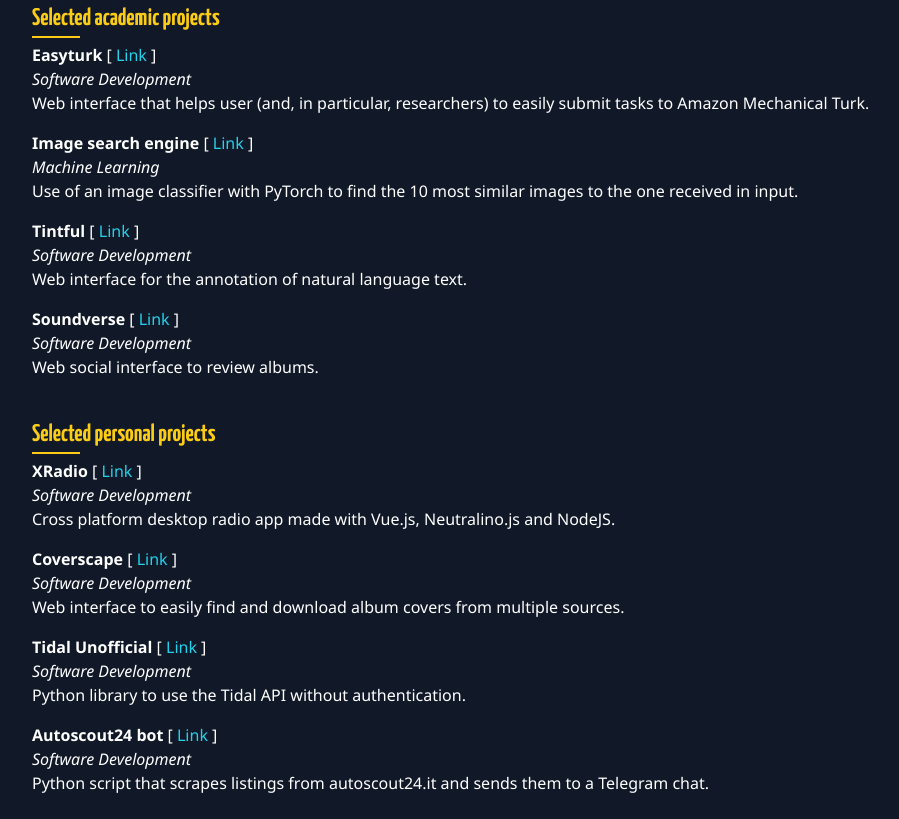
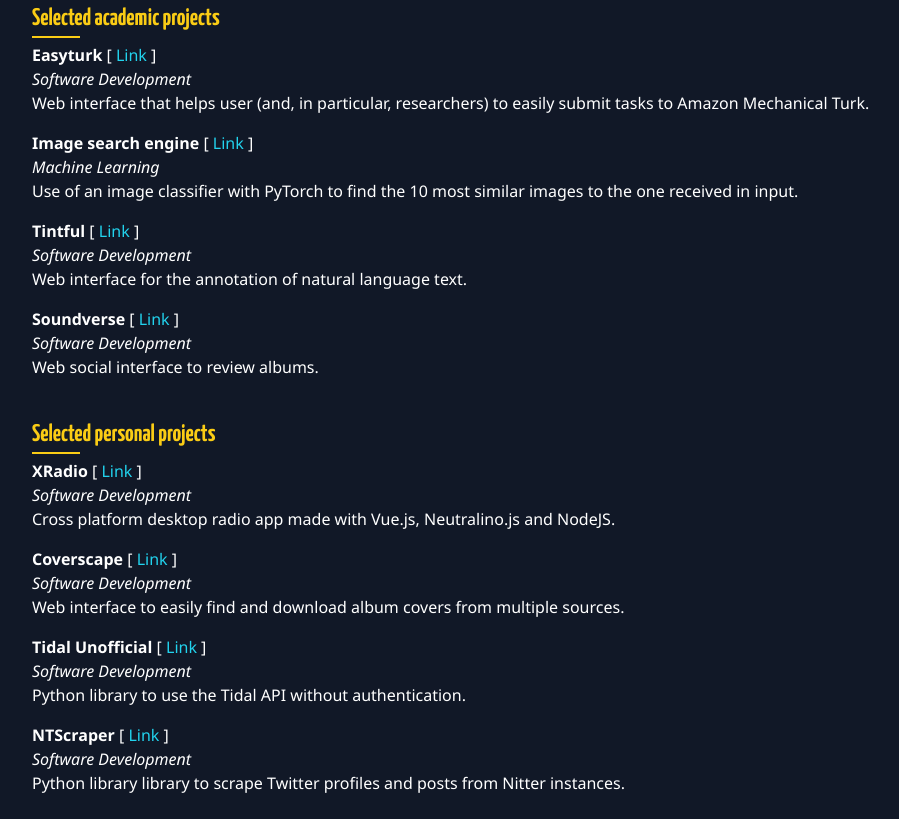
Before and after one commit to bocchilorenzo/bocchilorenzo.github.io, a website built with Vite: page index.html in a window 1280 px wide. Shown: the part 1077-1896 px from the top of the page, without its empty margins (176-1075 px from the left). Built offline with nearby package versions, Linux system fonts and the light colour scheme.

Commit message:
Update index.html

```diff
--- a/index.html
+++ b/index.html
@@ -268,15 +268,15 @@
           <p>Python library to use the Tidal API without authentication.</p>
         </div>
         <div>
-          <h4 class="font-bold">Autoscout24 bot <span class="font-normal">
+          <h4 class="font-bold">NTScraper <span class="font-normal">
               [
-              <a href="https://github.com/bocchilorenzo/autoscout24_bot" target="_blank" rel="noopener noreferrer"
+              <a href="https://github.com/bocchilorenzo/ntscraper" target="_blank" rel="noopener noreferrer"
                 class="text-cyan-400">
                 Link
               </a>]
             </span></h4>
           <p><i>Software Development</i></p>
-          <p>Python script that scrapes listings from autoscout24.it and sends them to a Telegram chat.</p>
+          <p>Python library library to scrape Twitter profiles and posts from Nitter instances.</p>
         </div>
       </div>
     </section>
```
